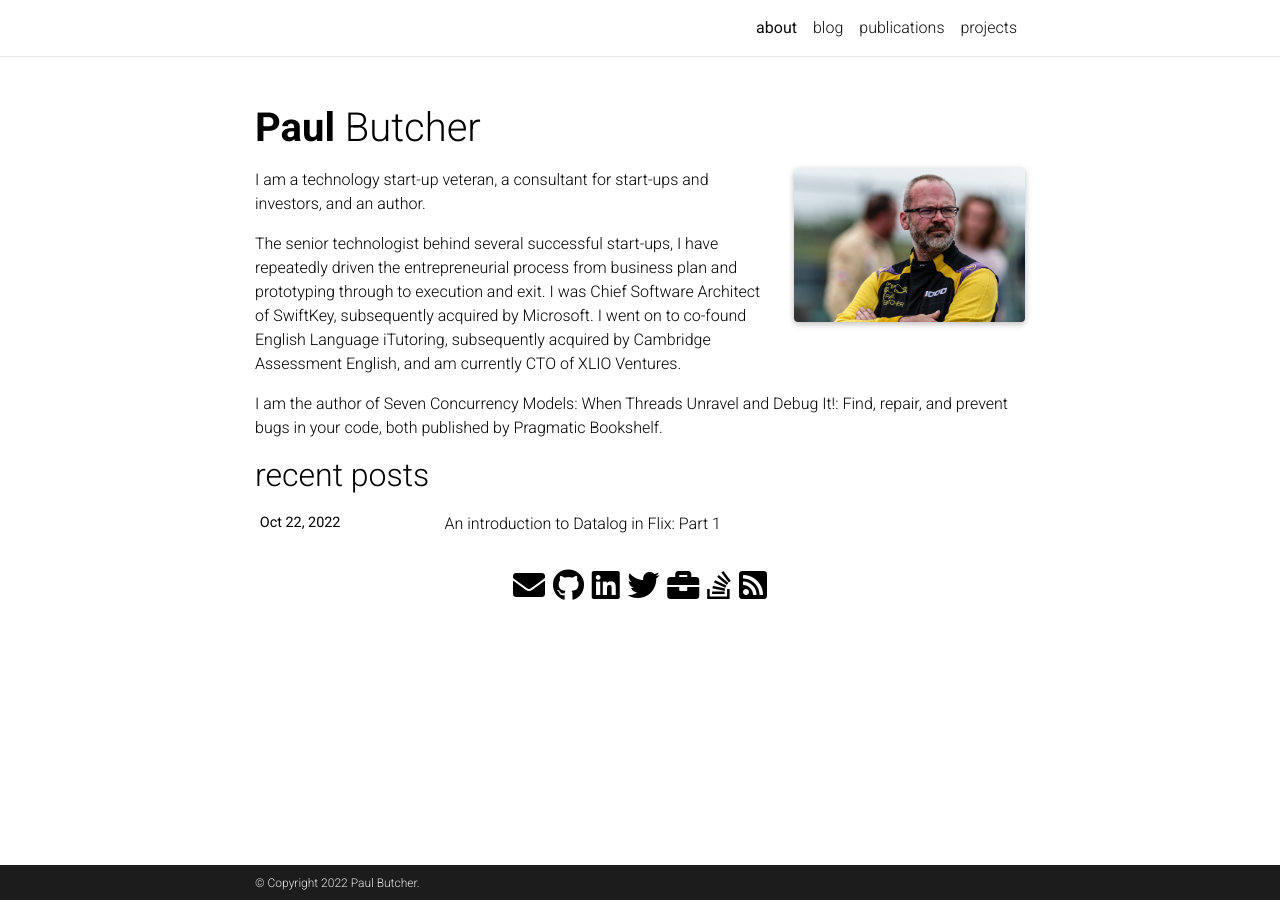
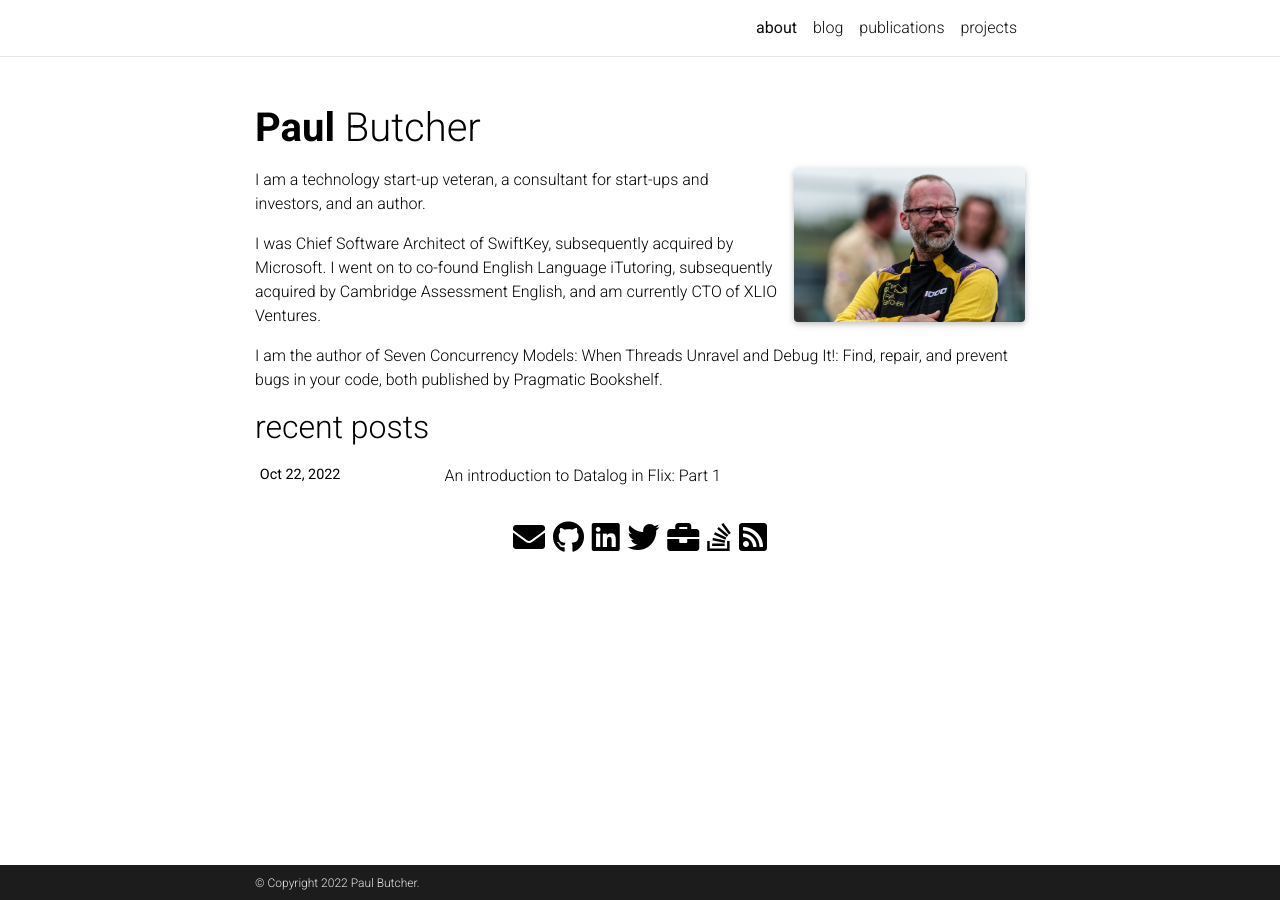
Before and after one commit to paulbutcher/paulbutcher.github.io, a Jekyll site: the page built from _pages/about.md, in a window 1280 px wide. Built offline with Jekyll 4.4.1, drawn with Linux system fonts in a browser that asks for light colours; nearby versions of some CDN libraries; full-size pictures stand in for the smaller copies a plugin makes; comment, search, counter and statistics services are not loaded; a style sheet for code colours, icons or effects is not loaded.

Commit message:
Minor tweaks

```diff
--- a/_config.yml
+++ b/_config.yml
@@ -79,7 +79,7 @@ work_url: https://tententhsconsulting.com
 keybase_username: # your keybase user name
 wikidata_id: # your wikidata id
 dblp_url: # your DBLP profile url
-stackoverflow_id: paul-butcher
+stackoverflow_id: 268371
 kaggle_id: # your kaggle id
 lastfm_id: # your lastfm id
 spotify_id: # your spotify id
--- a/_pages/about.md
+++ b/_pages/about.md
@@ -17,6 +17,6 @@ social: true  # includes social icons at the bottom of the page
 
 I am a technology start-up veteran, a consultant for start-ups and investors, and an author.
 
-The senior technologist behind several successful start-ups, I have repeatedly driven the entrepreneurial process from business plan and prototyping through to execution and exit. I was Chief Software Architect of SwiftKey, subsequently acquired by Microsoft. I went on to co-found English Language iTutoring, subsequently acquired by Cambridge Assessment English, and am currently CTO of XLIO Ventures.
+I was Chief Software Architect of SwiftKey, subsequently acquired by Microsoft. I went on to co-found English Language iTutoring, subsequently acquired by Cambridge Assessment English, and am currently CTO of XLIO Ventures.
 
 I am the author of [Seven Concurrency Models: When Threads Unravel](https://pragprog.com/titles/pb7con/seven-concurrency-models-in-seven-weeks/) and [Debug It!: Find, repair, and prevent bugs in your code](https://pragprog.com/titles/pbdp/debug-it/), both published by Pragmatic Bookshelf.
```
